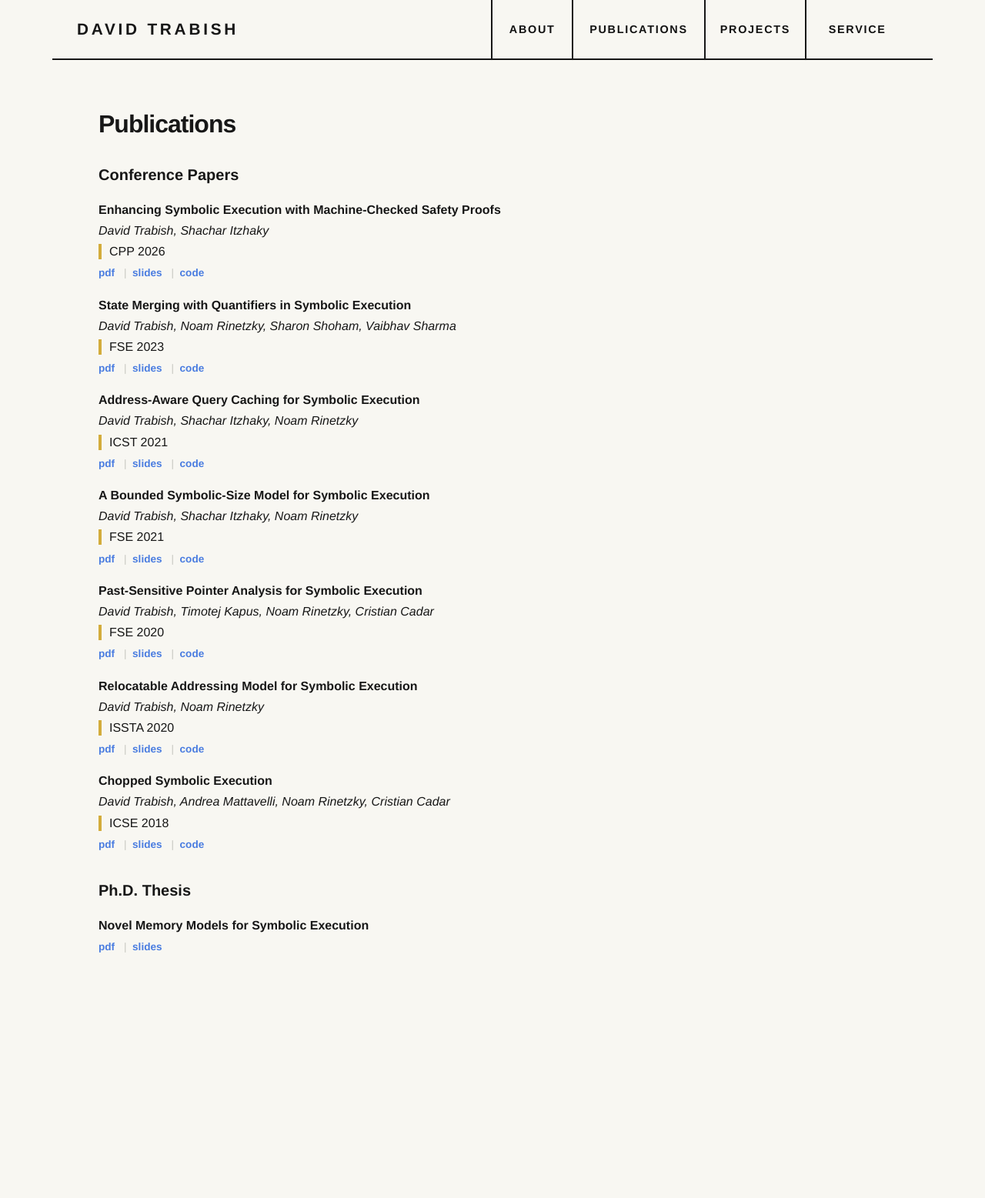
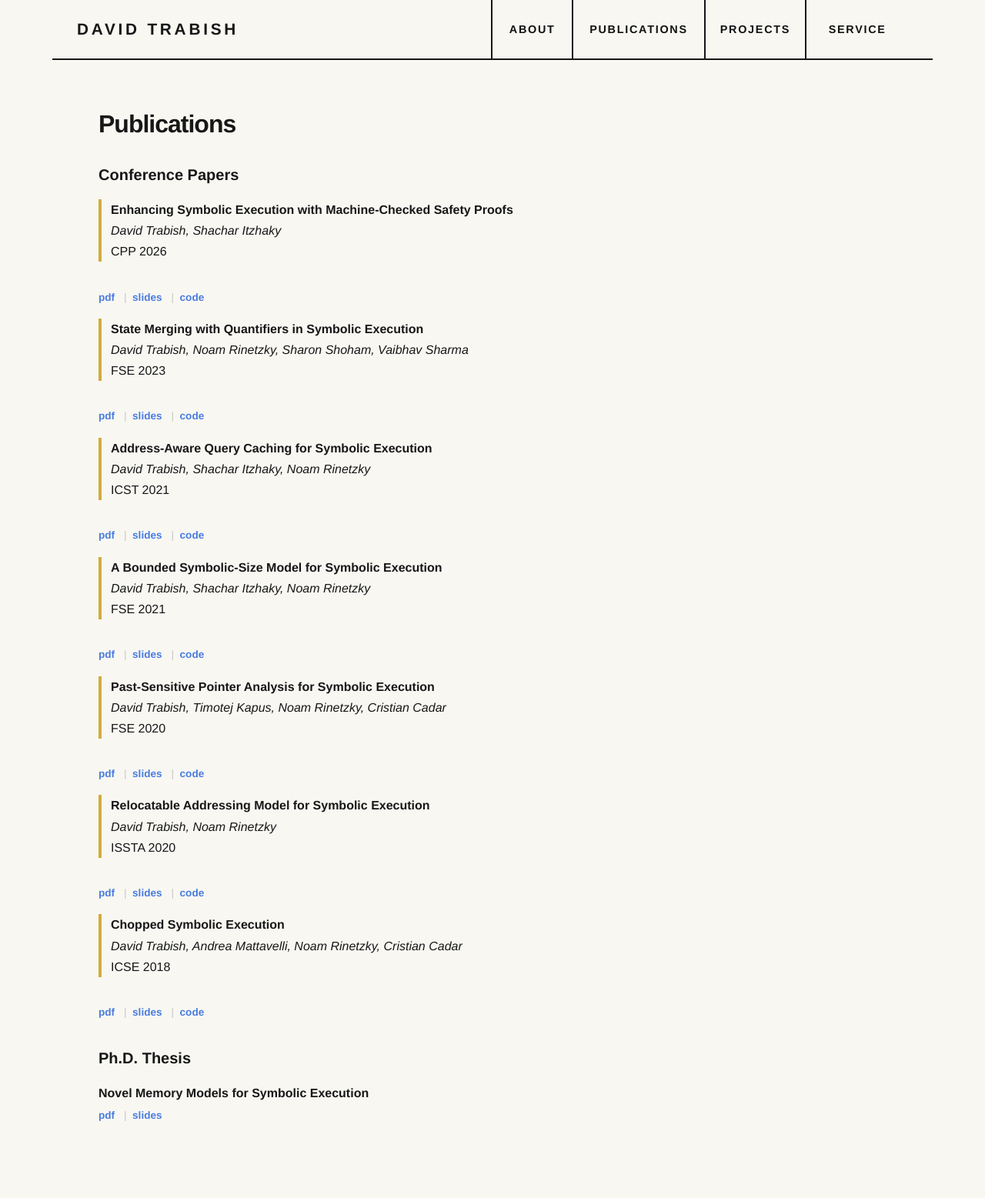
Before and after one commit to davidtr1037/davidtr1037.github.io, a Jekyll site: the page built from publications.md, in a window 1280 px wide. Shown: the whole page at 77% size. Built offline with Jekyll 4.4.1, drawn with Linux system fonts in a browser that asks for light colours; before the commit the page ends 1338 px from its top, so only the background shows below that.

Commit message:
updating

```diff
--- a/_sass/minima/custom-styles.scss
+++ b/_sass/minima/custom-styles.scss
@@ -168,15 +168,12 @@ a:hover { color: $red; text-decoration: none; }
   margin: 0 .55em;
   font-weight: 400;
 }
-.portfolio-publications .publication-venue::before,
-.post-content .publication-venue::before {
-  content: "";
-  display: inline-block;
-  width: 4px;
-  height: 20px;
-  margin-right: 10px;
-  vertical-align: -5px;
-  background: $yellow;
+.portfolio-publications .publication-details,
+.post-content .publication-details {
+  display: block;
+  border-left: 4px solid $yellow;
+  padding-left: 12px;
+  margin-bottom: .25em;
 }
 .portfolio-publications p span[style] { color: inherit !important; }
 .portfolio-projects ul { margin: 0; list-style: none; }
--- a/publications.md
+++ b/publications.md
@@ -6,51 +6,37 @@ permalink: /publications/
 
 #### **Conference Papers**
 
-**Enhancing Symbolic Execution with Machine-Checked Safety Proofs**
-_David Trabish, Shachar Itzhaky_
-<span class="publication-venue">CPP 2026</span>
+<span class="publication-details"><strong>Enhancing Symbolic Execution with Machine-Checked Safety Proofs</strong><br><em>David Trabish, Shachar Itzhaky</em><br><span class="publication-venue">CPP 2026</span></span>
 [pdf](/files/cpp2026.pdf){: .publication-resource }
 [slides](/files/klee-rocq.pdf){: .publication-resource }
 [code](https://github.com/davidtr1037/klee-rocq){: .publication-resource }
 
-**State Merging with Quantifiers in Symbolic Execution**
-_David Trabish, Noam Rinetzky, Sharon Shoham, Vaibhav Sharma_
-<span class="publication-venue">FSE 2023</span>
+<span class="publication-details"><strong>State Merging with Quantifiers in Symbolic Execution</strong><br><em>David Trabish, Noam Rinetzky, Sharon Shoham, Vaibhav Sharma</em><br><span class="publication-venue">FSE 2023</span></span>
 [pdf](/files/fse23main-p381-p-20e978691c-72421-final.pdf){: .publication-resource }
 [slides](/files/fse2023.pdf){: .publication-resource }
 [code](https://github.com/davidtr1037/klee-quantifiers){: .publication-resource }
 
-**Address-Aware Query Caching for Symbolic Execution**
-_David Trabish, Shachar Itzhaky, Noam Rinetzky_
-<span class="publication-venue">ICST 2021</span>
+<span class="publication-details"><strong>Address-Aware Query Caching for Symbolic Execution</strong><br><em>David Trabish, Shachar Itzhaky, Noam Rinetzky</em><br><span class="publication-venue">ICST 2021</span></span>
 [pdf](/files/icst_2021_final.pdf){: .publication-resource }
 [slides](/files/aaqc-icst2021.pdf){: .publication-resource }
 [code](https://github.com/davidtr1037/klee-aaqc){: .publication-resource }
 
-**A Bounded Symbolic-Size Model for Symbolic Execution**
-_David Trabish, Shachar Itzhaky, Noam Rinetzky_
-<span class="publication-venue">FSE 2021</span>
+<span class="publication-details"><strong>A Bounded Symbolic-Size Model for Symbolic Execution</strong><br><em>David Trabish, Shachar Itzhaky, Noam Rinetzky</em><br><span class="publication-venue">FSE 2021</span></span>
 [pdf](/files/fse21main-p547-p-3b9f16ea68-52971-final.pdf){: .publication-resource }
 [slides](/files/fse2021.pdf){: .publication-resource }
 [code](https://github.com/davidtr1037/klee-symsize){: .publication-resource }
 
-**Past-Sensitive Pointer Analysis for Symbolic Execution**
-_David Trabish, Timotej Kapus, Noam Rinetzky, Cristian Cadar_
-<span class="publication-venue">FSE 2020</span>
+<span class="publication-details"><strong>Past-Sensitive Pointer Analysis for Symbolic Execution</strong><br><em>David Trabish, Timotej Kapus, Noam Rinetzky, Cristian Cadar</em><br><span class="publication-venue">FSE 2020</span></span>
 [pdf](/files/fse20main-p237-p-deb5bc6-47564-final.pdf){: .publication-resource }
 [slides](/files/pspa-fse20.pdf){: .publication-resource }
 [code](https://github.com/davidtr1037/klee-pspa){: .publication-resource }
 
-**Relocatable Addressing Model for Symbolic Execution**
-_David Trabish, Noam Rinetzky_
-<span class="publication-venue">ISSTA 2020</span>
+<span class="publication-details"><strong>Relocatable Addressing Model for Symbolic Execution</strong><br><em>David Trabish, Noam Rinetzky</em><br><span class="publication-venue">ISSTA 2020</span></span>
 [pdf](/files/issta20-ram.pdf){: .publication-resource }
 [slides](/files/ram-issta20-conf.pdf){: .publication-resource }
 [code](https://github.com/davidtr1037/klee-ram){: .publication-resource }
 
-**Chopped Symbolic Execution**
-_David Trabish, Andrea Mattavelli, Noam Rinetzky, Cristian Cadar_
-<span class="publication-venue">ICSE 2018</span>
+<span class="publication-details"><strong>Chopped Symbolic Execution</strong><br><em>David Trabish, Andrea Mattavelli, Noam Rinetzky, Cristian Cadar</em><br><span class="publication-venue">ICSE 2018</span></span>
 [pdf](/files/icse-2018.pdf){: .publication-resource }
 [slides](/files/icse-2018-talk.pdf){: .publication-resource }
 [code](https://github.com/davidtr1037/chopper){: .publication-resource }
```
